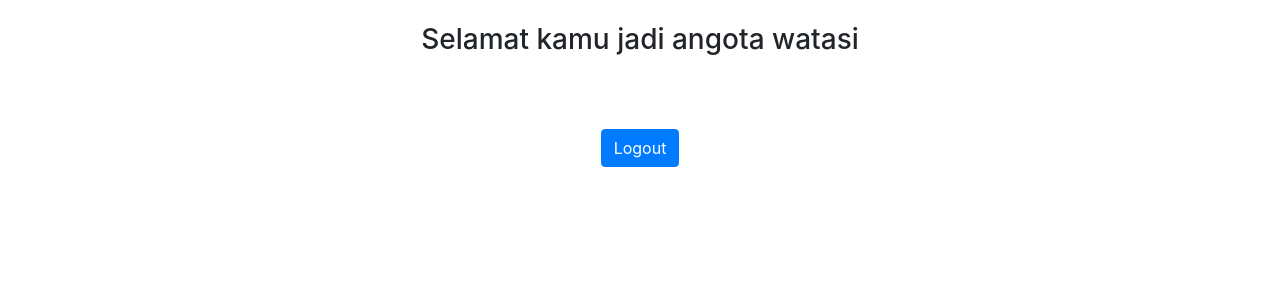
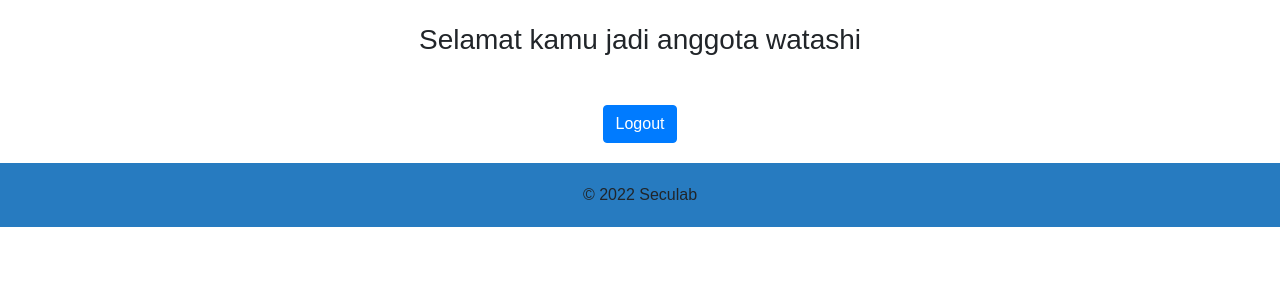
Before and after one commit to seculabBodong/Modul-3-SQLI-TP, a PHP site: page /wibu.php in a window 1280 px wide. Shown: the part 498-800 px from the top of the page. Run offline with PHP 8.4, Linux system fonts and the light colour scheme; a user stored in the database is signed in.

Commit message:
seharusnya yg ini

```diff
--- /dev/null
+++ b/css/wibu.css
@@ -0,0 +1,31 @@
+footer{
+    bottom: 0;
+    width: 100%;
+    padding: 20px;
+    display: flex;
+    justify-content: center;
+    align-items: center;
+    background-color: #277BC0;
+    overflow: auto;
+}
+header {
+
+    top:0;
+    margin:0;
+    padding:20px;
+    background-color: #277BC0;
+}
+main {
+    overflow: auto;
+    padding: 20px;
+}
+button {
+    background-color: #fff;
+    border-style: none;
+    color: #fff;
+    float: right;
+}
+
+*{
+    font-family: sans-serif;
+}
--- /dev/null
+++ b/js/warna.js
@@ -0,0 +1,5 @@
+var bgColor = document.getElementById('bg-color');
+
+bgColor.addEventListener("change", (event) => {
+    document.body.style.backgroundColor = bgColor.value;
+});
--- a/wibu.php
+++ b/wibu.php
@@ -15,6 +15,7 @@
     <meta charset="utf-8">
     <link rel="icon" type="image/png" href="images/img-07.ico" />
     <meta name="viewport" content="width=device-width, initial-scale=1">
+    <link rel="stylesheet" href="css/wibu.css">
     <link rel="stylesheet" href="https://maxcdn.bootstrapcdn.com/bootstrap/4.5.2/css/bootstrap.min.css">
     <script src="https://ajax.googleapis.com/ajax/libs/jquery/3.5.1/jquery.min.js"></script>
     <script src="https://cdnjs.cloudflare.com/ajax/libs/popper.js/1.16.0/umd/popper.min.js"></script>
@@ -22,30 +23,39 @@
 </head>
 
 <center>
-    <br><br>
-    <div class="container">
+    <header>
         <h2>Selamat Datang Weebs</h2>
-        <br>
-        <center>
-            <p>Halo <b><?php echo $_SESSION['username']; ?></b> Anda telah login sebagai
-                <b><?php echo $_SESSION['level']; ?></b>.</p>
 
-            <br>
-            <!-- <iframe width="560" height="315" src="https://www.youtube.com/watch?v=cC2J_d3xz5c&ab_channel=AnimeHype%E3%82%A2%E3%83%8B%E3%83%A1%E6%97%A5%E6%9C%AC"
-                title="YouTube video player" frameborder="0"
-                allow="accelerometer; autoplay; clipboard-write; encrypted-media; gyroscope; picture-in-picture"
-                allowfullscreen>
-            </iframe> -->
-            <iframe width="560" height="315" src="https://www.youtube.com/embed/cC2J_d3xz5c" title="YouTube video player" frameborder="0" allow="accelerometer; autoplay; clipboard-write; encrypted-media; gyroscope; picture-in-picture" allowfullscreen></iframe>
+        <nav>
+        <div id="warna">
+                <label>Warna latar: </label>
+                <input type="color" id="bg-color"/>
+            </div>
 
-            <br><br>
+        </nav>
+    </header>
+        <main>
+            <article>
+                <div class="container">
+                    <p>Halo <b><?php echo $_SESSION['username']; ?></b> Anda telah login sebagai
+                        <b><?php echo $_SESSION['level']; ?></b>.</p>
 
-            <h3>Selamat kamu jadi angota watasi </h3>
+
+
+                    <iframe width="560" height="315" src="https://www.youtube.com/embed/cC2J_d3xz5c" title="YouTube video player" frameborder="0" allow="accelerometer; autoplay; clipboard-write; encrypted-media; gyroscope; picture-in-picture" allowfullscreen></iframe>
+         <button onclick="alert('kira - kira ada yang aneh ga sih ?')" class="tombol">klik aku</button>
+                    <br><br>
+
+                    <h3>Selamat kamu jadi anggota watashi </h3>
+            </article>
+
 
             <!-- <a href="pencarian.php">Mencurigakan</a> -->
-            <br>
 
             <a href="logout.php" class="btn btn-primary" style="margin-top:40px">Logout</a>
-        </center>
+        </main>
+        <footer>&#169; 2022 Seculab</footer>
+        <script src="js/warna.js"></script>
+<center>
 
 </html>
```
Also changed, not shown: admin.php (+36 -8 lines), jawaban.php (+33 -9 lines).
